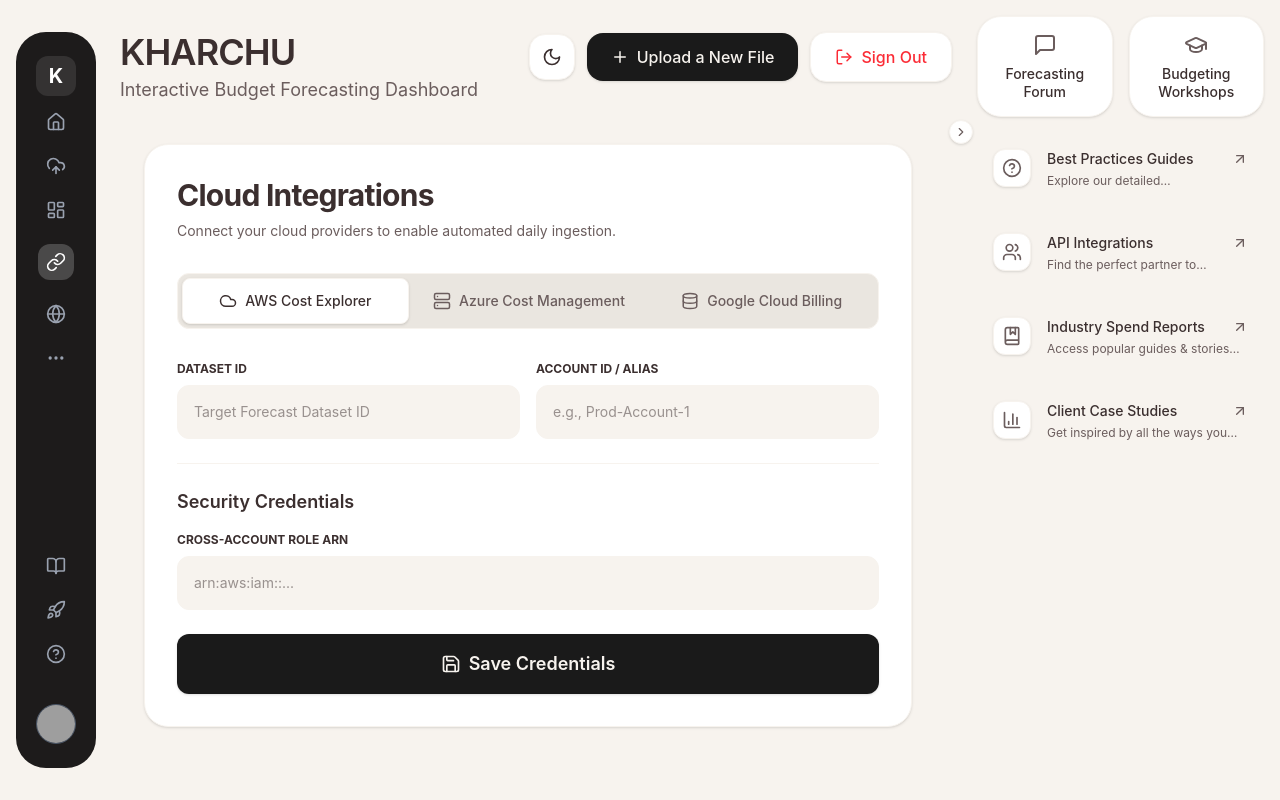
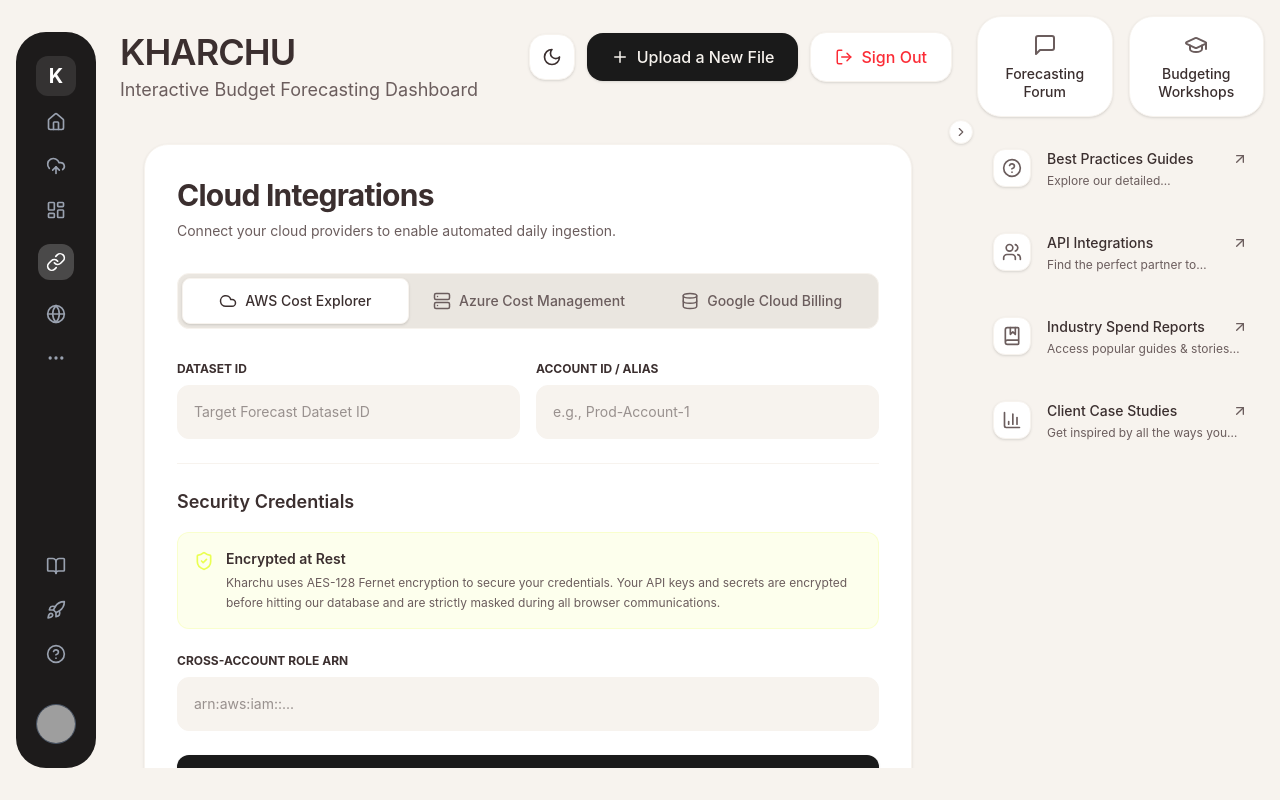
Before and after one commit to kapishyadav/BudgetForecast, a React (Vite) app in the folder budget_forecast_app/frontend/: page /integrations in a window 1280 px wide. Built offline with nearby package versions, Linux system fonts and the light colour scheme; no server answers; sample sign-in values are in the browser's storage; grey boxes are pictures that could not be loaded.

Commit message:
style(ui): implement theme-aware accents and security banner

```diff
--- a/budget_forecast_app/frontend/src/pages/CustomScenario/CustomScenarioPage.tsx
+++ b/budget_forecast_app/frontend/src/pages/CustomScenario/CustomScenarioPage.tsx
@@ -323,7 +323,9 @@
                     <button
                       onClick={() => setIsOptunaEnabled(!isOptunaEnabled)}
                       className={`relative inline-flex h-6 w-11 items-center rounded-full transition-colors cursor-pointer ${
-                        isOptunaEnabled ? 'bg-blue-500' : 'bg-muted border border-border'
+                        isOptunaEnabled
+                          ? 'bg-blue-600 dark:bg-light-accent'
+                          : 'bg-muted border border-border'
                       }`}
                     >
                       <span className={`inline-block h-4 w-4 transform rounded-full bg-background transition-transform shadow-sm ${
@@ -334,14 +336,19 @@
 
                   {/* Disclaimer & Trial Input (Expands when Optuna is on) */}
                   {isOptunaEnabled && (
-                    <div className="bg-blue-500/10 border border-blue-500/20 rounded-xl p-4 flex flex-col gap-4 animate-in fade-in slide-in-from-top-2 duration-300">
+                    <div className="bg-blue-500/10 dark:bg-light-accent/10 border border-blue-500/20 dark:border-light-accent/20 rounded-xl p-4 flex flex-col gap-4 animate-in fade-in slide-in-from-top-2 duration-300">
                       <div className="flex items-start gap-3">
-                        <Info size={18} className="text-blue-500 shrink-0 mt-0.5" />
+                        {/* Swaps to light-accent only in dark mode */}
+                        <Info size={18} className="text-blue-600 dark:text-light-accent shrink-0 mt-0.5" />
+
                         <p className="text-sm text-foreground/80 leading-relaxed">
-                          <strong className="text-blue-600 dark:text-blue-400">Computational Disclaimer:</strong> Hyperparameter tuning requires training the model multiple times. This process is computationally expensive and will take significantly longer to complete than a standard scenario.
+                          {/* Slightly darker blue for the bold text in light mode for maximum readability */}
+                          <strong className="text-blue-700 dark:text-light-accent">Computational Disclaimer:</strong> Hyperparameter tuning requires training the model multiple times. This process is computationally expensive and will take significantly longer to complete than a standard scenario.
                         </p>
                       </div>
-                      <div className="flex items-center justify-between border-t border-blue-500/20 pt-3">
+
+                      {/* The divider line matches the active theme */}
+                      <div className="flex items-center justify-between border-t border-blue-500/20 dark:border-light-accent/20 pt-3">
                         <label className="text-sm font-medium text-foreground">Number of Trials (Iterative trainings)</label>
                         <input
                           type="number"
@@ -349,7 +356,8 @@
                           max={100}
                           value={optunaTrials}
                           onChange={(e) => setOptunaTrials(parseInt(e.target.value) || 1)}
-                          className="bg-background border border-border text-foreground text-sm rounded-lg p-2 w-24 focus:outline-none focus:ring-2 focus:ring-blue-500/50"
+                          // Focus rings update dynamically based on theme
+                          className="bg-background border border-border text-foreground text-sm rounded-lg p-2 w-24 focus:outline-none focus:ring-2 focus:ring-blue-500/50 dark:focus:ring-light-accent/50"
                         />
                       </div>
                     </div>
--- a/budget_forecast_app/frontend/src/pages/Integrations/IntegrationsManager.tsx
+++ b/budget_forecast_app/frontend/src/pages/Integrations/IntegrationsManager.tsx
@@ -1,5 +1,5 @@
 import React, { useState, useEffect } from 'react';
-import { Cloud, Server, Database, Save, RefreshCw, CheckCircle2, AlertCircle } from 'lucide-react';
+import { Cloud, Server, Database, Save, RefreshCw, CheckCircle2, AlertCircle, ShieldCheck } from 'lucide-react';
 import { getCsrfToken } from '../../utils/csrf';
 
 export function IntegrationsManager() {
@@ -262,6 +262,18 @@
           <div className="border-t border-border pt-6">
             <h3 className="text-lg font-semibold text-foreground mb-4">Security Credentials</h3>
 
+            {/* --- SECURITY ENCRYPTION NOTE --- */}
+            <div className="mb-6 p-4 bg-light-accent/10 border border-light-accent/20 rounded-xl flex items-start space-x-3 transition-colors duration-300">
+              <ShieldCheck className="text-light-accent mt-0.5 shrink-0" size={20} />
+              <div>
+                <p className="text-sm font-semibold text-foreground">Encrypted at Rest</p>
+                <p className="text-xs text-muted-foreground mt-1 leading-relaxed">
+                  Kharchu uses AES-128 Fernet encryption to secure your credentials. Your API keys and secrets are encrypted before hitting our database and are strictly masked during all browser communications.
+                </p>
+              </div>
+            </div>
+            {/* -------------------------------- */}
+
             {activeTab === 'AWS' && (
               <div>
                 <label className="text-xs font-bold text-foreground mb-2 block uppercase">Cross-Account Role ARN</label>
```
